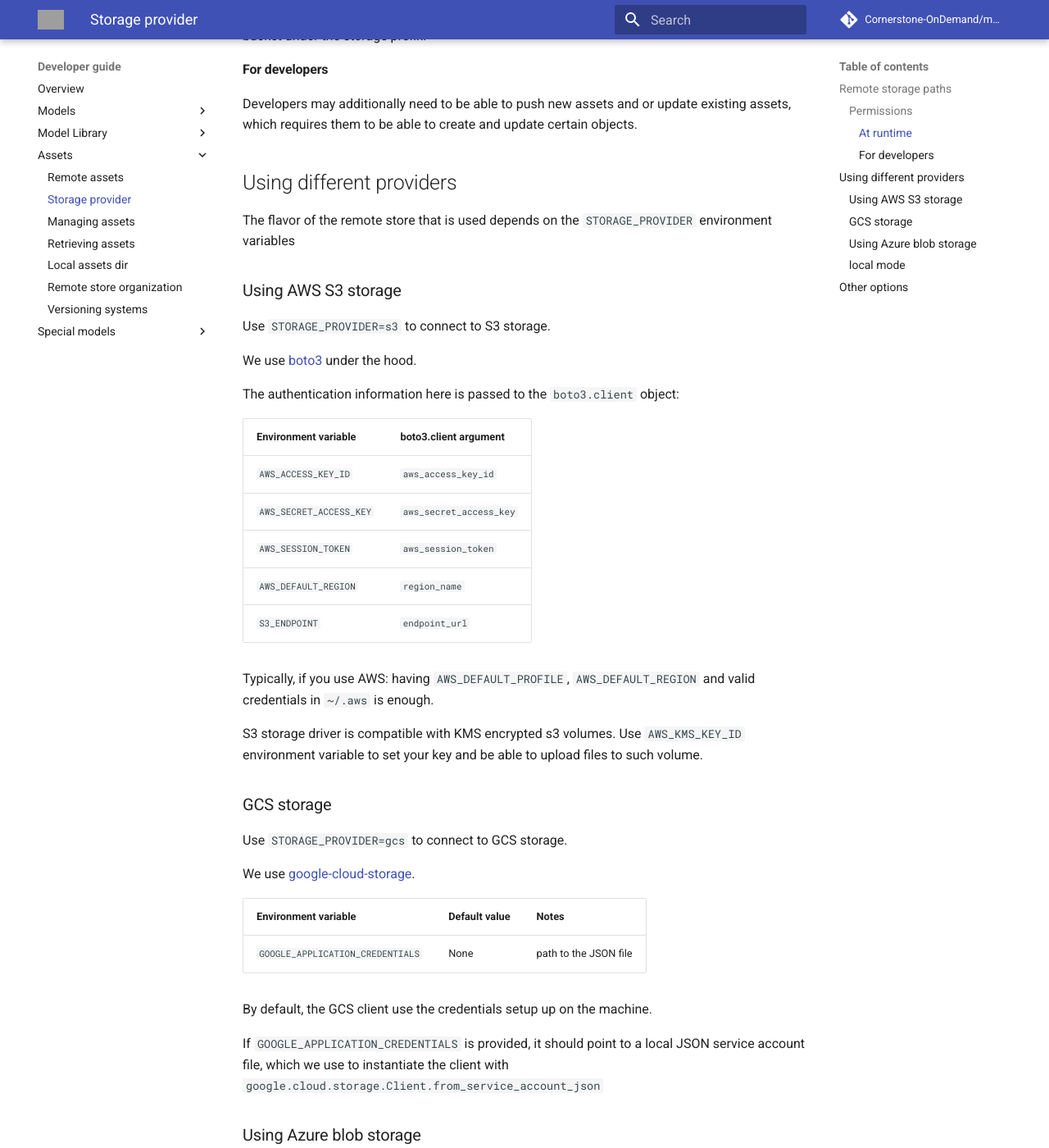
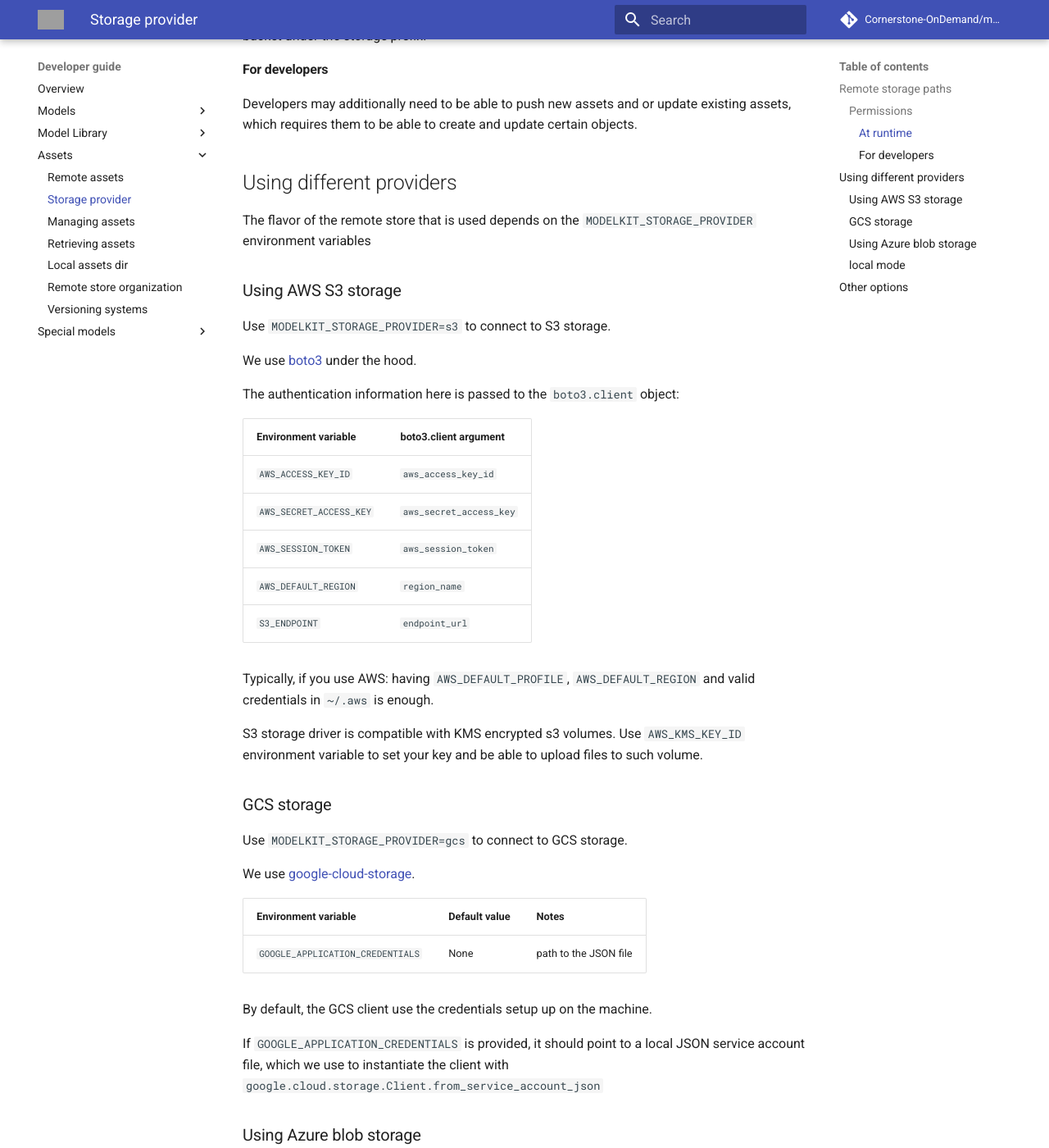
Before and after one commit to Cornerstone-OnDemand/modelkit, an MkDocs documentation site: the page built from docs/assets/storage_provider.md, in a window 1280 px wide and 1400 px high, scrolled down 854 px. Shown: the whole window at 82% size. Built offline with MkDocs 1.6.1 and Material for MkDocs 9.7.7, drawn with Linux system fonts in a browser that asks for light colours; comment, search, counter and statistics services are not loaded; some of the changed text lies outside the part shown; grey boxes are pictures that could not be loaded.

Commit message:
docs: fix env var name for storage provider

```diff
--- a/docs/assets/storage_provider.md
+++ b/docs/assets/storage_provider.md
@@ -28,11 +28,11 @@ Developers may additionally need to be able to push new assets and or update exi
 
 ## Using different providers
 
-The flavor of the remote store that is used depends on the `STORAGE_PROVIDER` environment variables
+The flavor of the remote store that is used depends on the `MODELKIT_STORAGE_PROVIDER` environment variables
 
 ### Using AWS S3 storage
 
-Use `STORAGE_PROVIDER=s3` to connect to S3 storage.
+Use `MODELKIT_STORAGE_PROVIDER=s3` to connect to S3 storage.
 
 We use [boto3](https://boto3.amazonaws.com/v1/documentation/api/latest/index.html) under the hood.
 
@@ -53,7 +53,7 @@ Use `AWS_KMS_KEY_ID` environment variable to set your key and be able to upload
 
 ### GCS storage
 
-Use `STORAGE_PROVIDER=gcs` to connect to GCS storage.
+Use `MODELKIT_STORAGE_PROVIDER=gcs` to connect to GCS storage.
 
 We use [google-cloud-storage](https://googleapis.dev/python/storage/latest/index.html).
 
@@ -67,7 +67,7 @@ If `GOOGLE_APPLICATION_CREDENTIALS` is provided, it should point to a local JSON
 
 ### Using Azure blob storage
 
-Use `STORAGE_PROVIDER=az` to connect to Azure blob storage.
+Use `MODELKIT_STORAGE_PROVIDER=az` to connect to Azure blob storage.
 
 We use [azure-storage-blobl](https://docs.microsoft.com/en-us/azure/storage/blobs/storage-quickstart-blobs-python) under the hood.
 
@@ -80,7 +80,7 @@ The client is created by passing the authentication information to `BlobServiceC
 
 ### `local` mode
 
-Use `STORAGE_PROVIDER=local` to connect to GCS storage.
+Use `MODELKIT_STORAGE_PROVIDER=local` to connect to GCS storage.
 
 This is mostly used internally for development, but you can also use another folder on your file system as a storage provider
 
```
